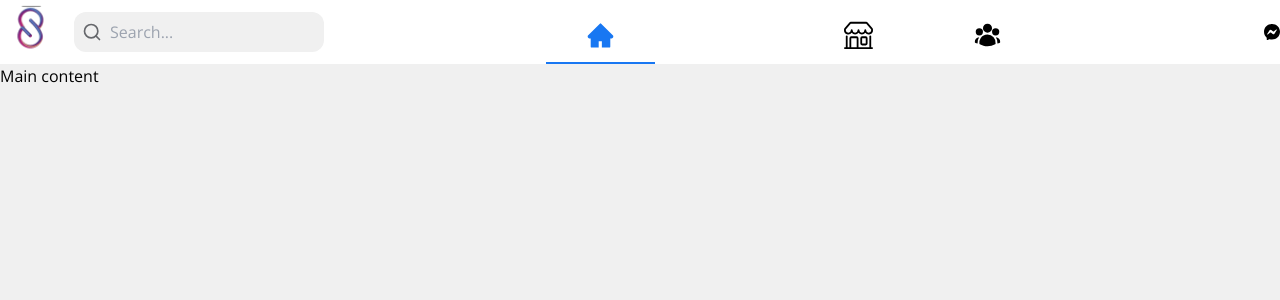
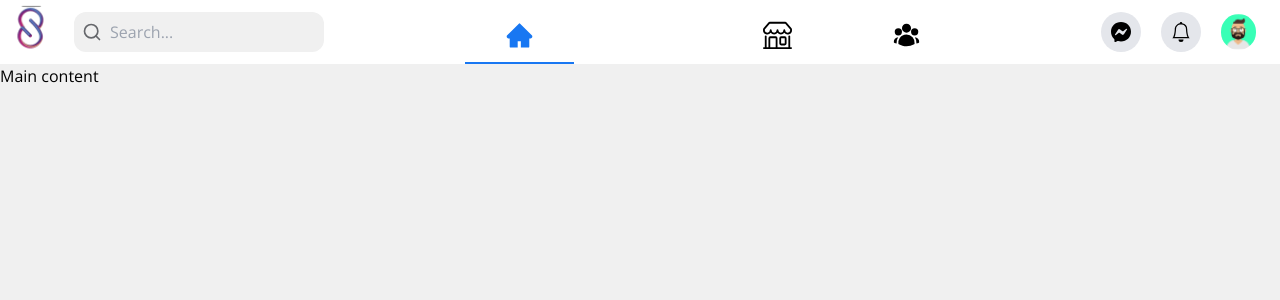
Before and after one commit to asiughuslyvesterobus/social_app, a Next.js app in the folder client/: page / in a window 1280 px wide. Shown: the top 300 px of the page. Built offline with nearby package versions, Linux system fonts and the light colour scheme; some icons are missing.

Commit message:
working on navbar

```diff
--- a/client/components/Navbar.tsx
+++ b/client/components/Navbar.tsx
@@ -67,10 +67,20 @@ const Navbar = ({ title }: { title: String }) => {
             </li>
           ))}
         </ul>
-        <div>
-          <span>
-            <BsMessenger />
+        <div className="flex items-center gap-5 h-full pr-6">
+          <span className="w-10 h-10 bg-btngray flex items-center justify-center rounded-full cursor-pointer">
+            <BsMessenger size={20} />
           </span>
+          <span className="w-10 h-10 bg-btngray flex items-center justify-center rounded-full cursor-pointer">
+            <BsBell size={20} />
+          </span>
+          <Image
+            src="/img/avatar.png"
+            alt="user-avatar"
+            width={35}
+            height={35}
+            className="rounded-full cursor-pointer"
+          />
         </div>
       </nav>
     </>
```
Also changed, not shown: client/public/img/avatar.png (added).
